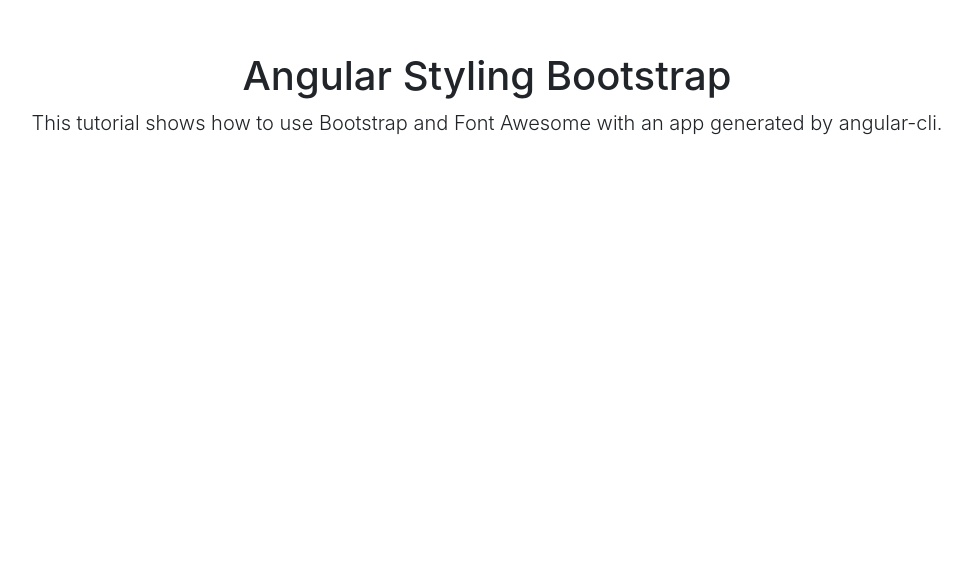
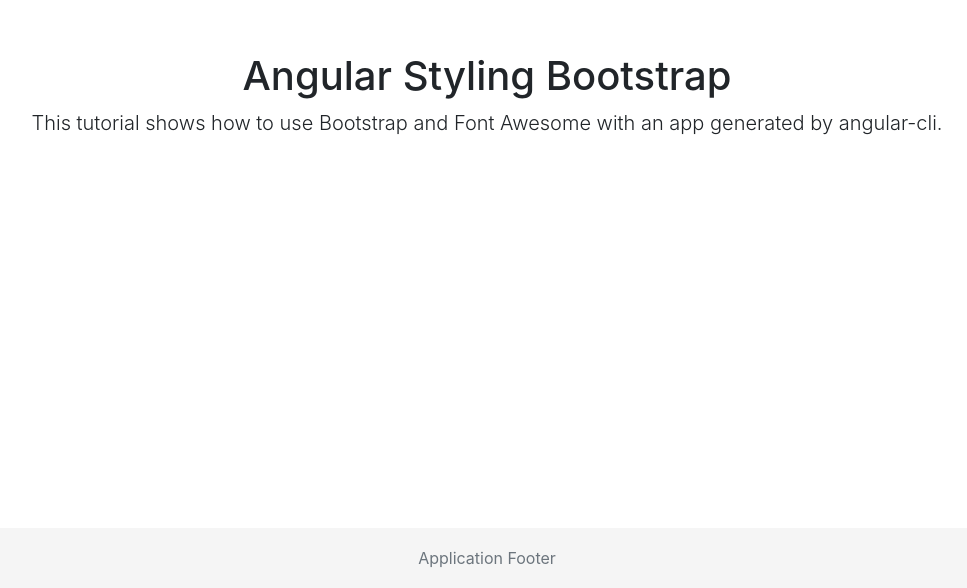
Before and after one commit to beeman/tutorial-angular-cli-styling-bootstrap, an Angular app: page / in a window 1280 px wide. Shown: the part 212-800 px from the top of the page, without its empty margins (153-1120 px from the left). Built offline with nearby package versions, Linux system fonts and the light colour scheme.

Commit message:
UI Component: footer

```diff
--- a/src/app/app.component.html
+++ b/src/app/app.component.html
@@ -5,3 +5,4 @@
     <p class="lead">This tutorial shows how to use Bootstrap and Font Awesome with an app generated by angular-cli.</p>
   </div>
 </div>
+<app-footer></app-footer>
--- a/src/app/app.module.ts
+++ b/src/app/app.module.ts
@@ -5,11 +5,13 @@
 
 import { AppComponent } from './app.component';
 import { NavComponent } from './nav/nav.component';
+import { FooterComponent } from './footer/footer.component';
 
 @NgModule({
   declarations: [
     AppComponent,
-    NavComponent
+    NavComponent,
+    FooterComponent
   ],
   imports: [
     BrowserModule,
--- /dev/null
+++ b/src/app/footer/footer.component.css
@@ -0,0 +1,9 @@
+.footer {
+  position: absolute;
+  bottom: 0;
+  width: 100%;
+  height: 60px;
+  line-height: 60px;
+  background-color: #f5f5f5;
+  text-align: center;
+}
--- /dev/null
+++ b/src/app/footer/footer.component.html
@@ -0,0 +1,5 @@
+<footer class="footer">
+  <div class="container">
+    <span class="text-muted">Application Footer</span>
+  </div>
+</footer>
--- /dev/null
+++ b/src/app/footer/footer.component.ts
@@ -0,0 +1,15 @@
+import { Component, OnInit } from '@angular/core';
+
+@Component({
+  selector: 'app-footer',
+  templateUrl: './footer.component.html',
+  styleUrls: ['./footer.component.css']
+})
+export class FooterComponent implements OnInit {
+
+  constructor() { }
+
+  ngOnInit() {
+  }
+
+}
--- a/src/styles.css
+++ b/src/styles.css
@@ -1,5 +1,10 @@
+html {
+  position: relative;
+  min-height: 100%;
+}
 body {
   padding-top: 5rem;
+  margin-bottom: 60px;
 }
 .starter-template {
   padding: 3rem 1.5rem;
```
Also changed, not shown: 1 other file (tests, documents, lock files or other folders).
